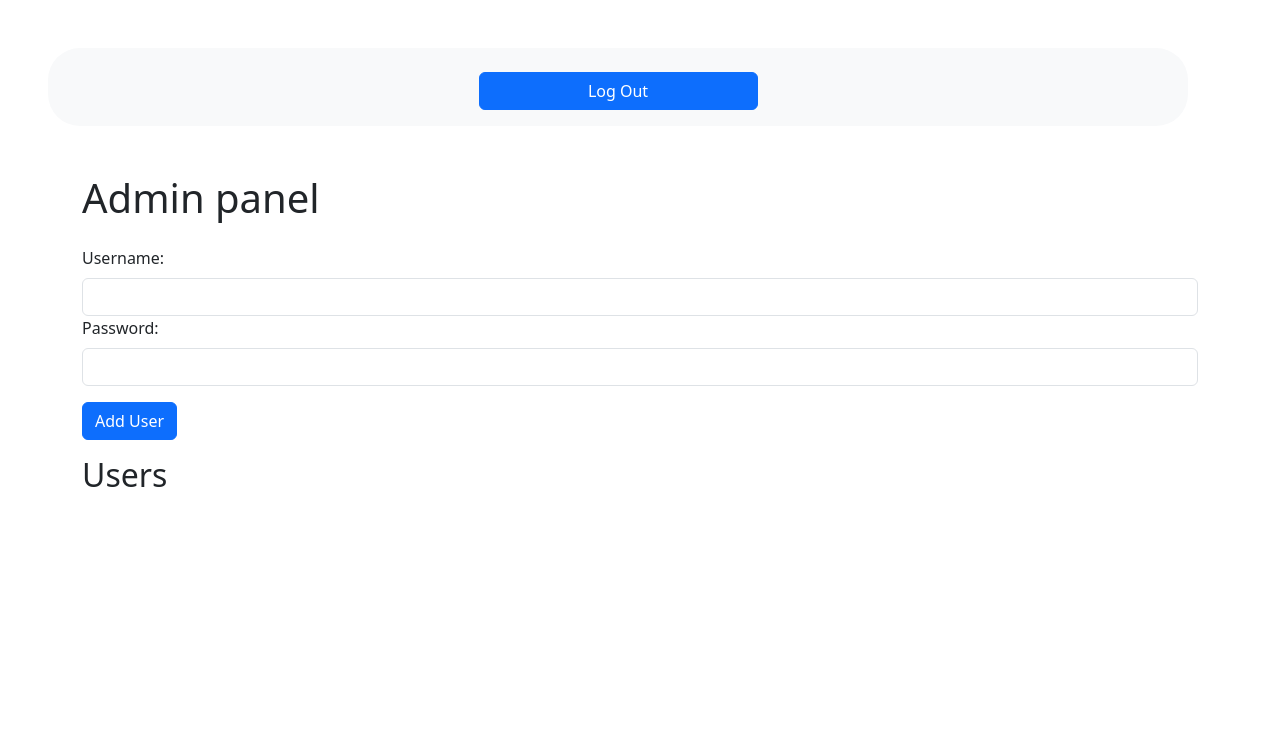
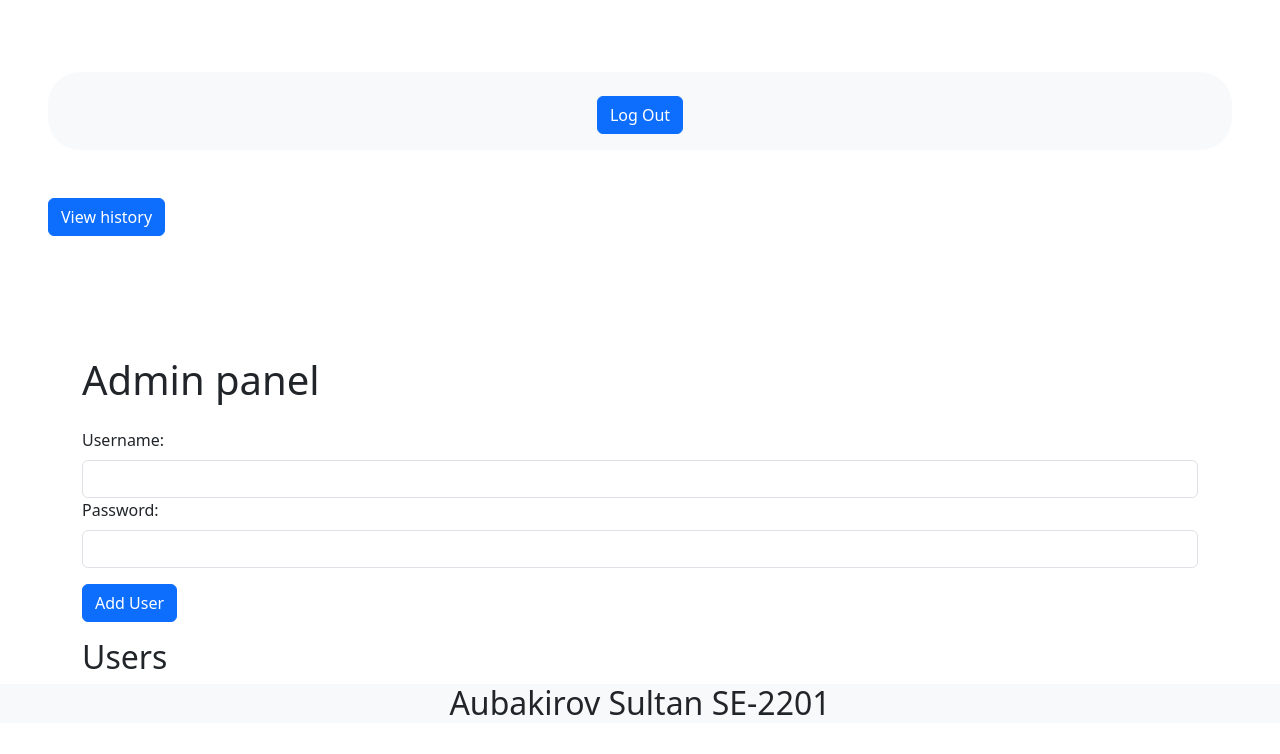
Before and after one commit to Mynreden/Weather-Forecast, a Node project: template views/adminPanel.ejs in a window 1280 px wide. Shown: the top 754 px of the page. Run offline with Node 20 templates, Linux system fonts and the light colour scheme; the template is opened without the code that fills it, so the values that code supplies are empty; some libraries are stand-ins or nearby versions.

Commit message:
finalyly

```diff
--- a/views/admin.ejs
+++ b/views/admin.ejs
@@ -24,6 +24,9 @@
             </div>
         </div>
     </main>
+    <footer class="w-100 bg-light">
+        <h2 style="text-align: center;">Aubakirov Sultan SE-2201</h2>
+    </footer>
     <script src="public/admin.js" ></script>
     <link href="https://cdn.jsdelivr.net/npm/bootstrap@5.3.2/dist/css/bootstrap.min.css" rel="stylesheet" integrity="sha384-T3c6CoIi6uLrA9TneNEoa7RxnatzjcDSCmG1MXxSR1GAsXEV/Dwwykc2MPK8M2HN" crossorigin="anonymous">
     <script src="https://cdn.jsdelivr.net/npm/bootstrap@5.3.2/dist/js/bootstrap.bundle.min.js" integrity="sha384-C6RzsynM9kWDrMNeT87bh95OGNyZPhcTNXj1NW7RuBCsyN/o0jlpcV8Qyq46cDfL" crossorigin="anonymous"></script>
--- a/views/adminPanel.ejs
+++ b/views/adminPanel.ejs
@@ -11,11 +11,12 @@
 </head>
 <body>
 
-    <banner class="w-100">
-        <div class="container d-flex flex-column m-5 bg-light rounded-5 py-3" style="align-items: center;">
+    <banner class="container">
+        <div class="d-flex flex-column m-5 bg-light rounded-5 py-3" style="align-items: center;">
             <H5 id="User"></H2>
-            <button onclick="logout()" class="btn btn-primary w-25">Log Out</button>
+            <button onclick="logout()" class="btn btn-primary">Log Out</button>
         </div>
+        <button onclick="getHistory()" class=" m-5 d-flex m-3 btn btn-primary" style="align-items: flex-end;">View history</button>
     </banner>
     <script>
         const user = JSON.parse(localStorage.getItem("user"));
@@ -68,7 +69,11 @@
                 </li>
             <% }); %>
         </ul>
+
     </div>
+    <footer class="w-100 bg-light">
+        <h2 style="text-align: center;">Aubakirov Sultan SE-2201</h2>
+    </footer>
     <script src="https://cdn.jsdelivr.net/npm/bootstrap@5.3.0/dist/js/bootstrap.min.js"></script>
     <script src="https://cdn.jsdelivr.net/npm/axios/dist/axios.min.js"></script>
     <script>
--- a/views/auth.ejs
+++ b/views/auth.ejs
@@ -39,6 +39,9 @@
             </div>
         </div>
     </main>
+    <footer class="w-100 bg-light">
+        <h2 style="text-align: center;">Aubakirov Sultan SE-2201</h2>
+    </footer>
     <script src="public/auth.js" ></script>
     <link href="https://cdn.jsdelivr.net/npm/bootstrap@5.3.2/dist/css/bootstrap.min.css" rel="stylesheet" integrity="sha384-T3c6CoIi6uLrA9TneNEoa7RxnatzjcDSCmG1MXxSR1GAsXEV/Dwwykc2MPK8M2HN" crossorigin="anonymous">
     <script src="https://cdn.jsdelivr.net/npm/bootstrap@5.3.2/dist/js/bootstrap.bundle.min.js" integrity="sha384-C6RzsynM9kWDrMNeT87bh95OGNyZPhcTNXj1NW7RuBCsyN/o0jlpcV8Qyq46cDfL" crossorigin="anonymous"></script>
```
Also changed, not shown: views/dsf.html (deleted, +0 -49 lines), views/index.ejs (+7 -3 lines).
